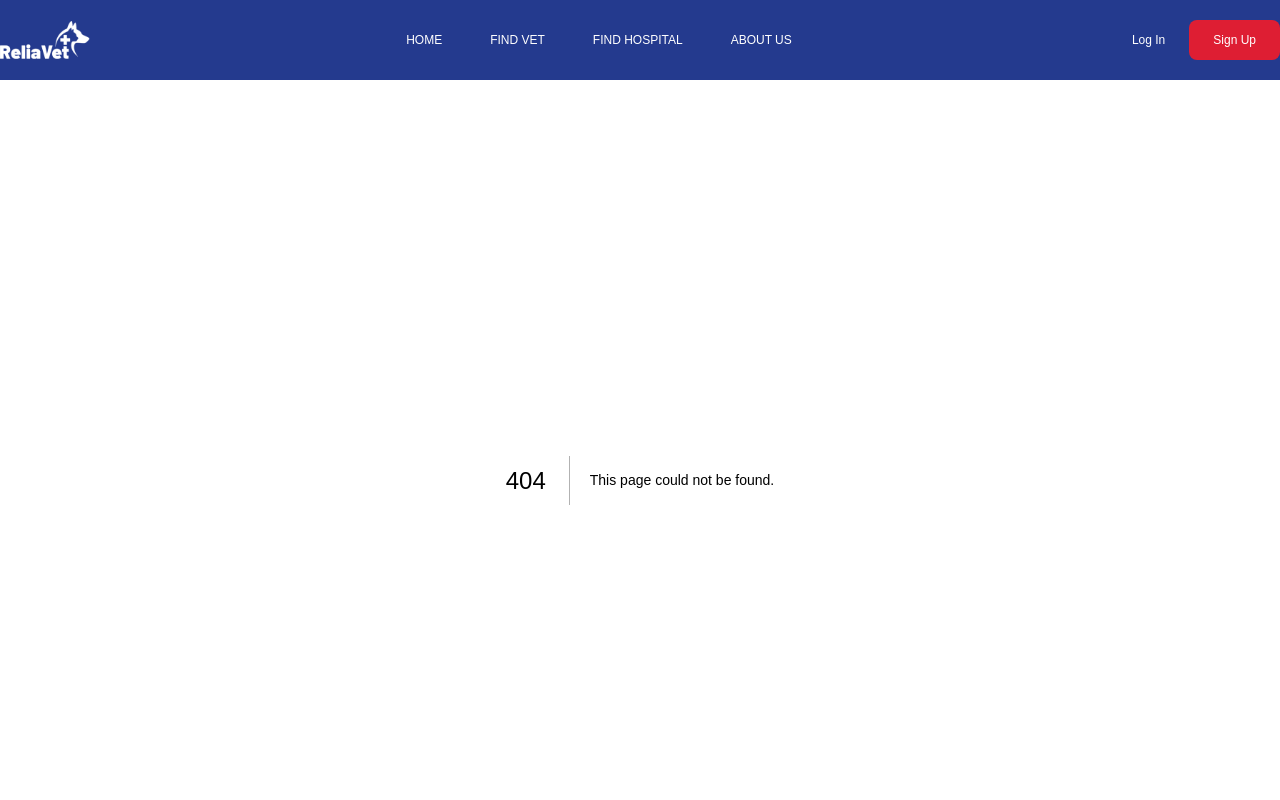
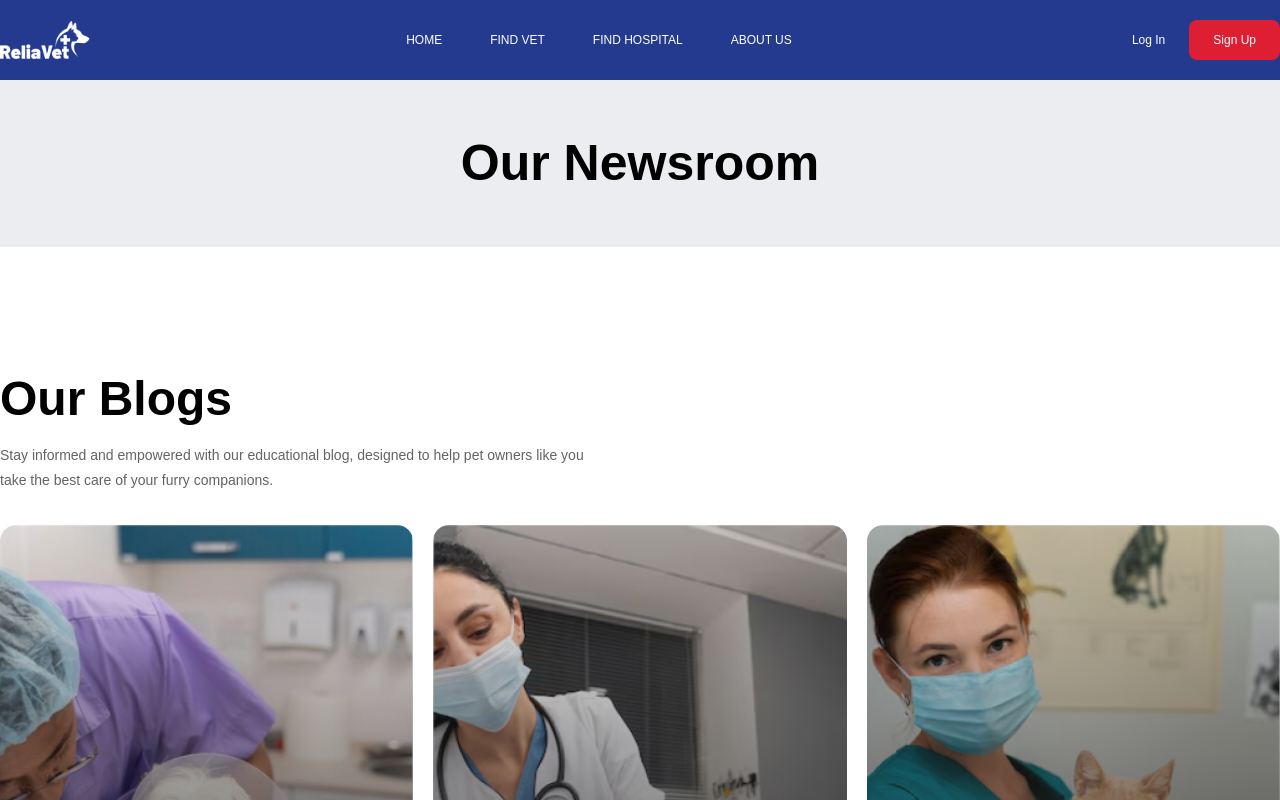
Before and after one commit to Devgod-1/reliavet-next, a Next.js app: page /blog in a window 1280 px wide. Before the commit this address had no page. Shown: the top 800 px of the page. Built offline with nearby package versions, Linux system fonts and the light colour scheme; a web font is replaced by a local one.

Commit message:
Blog Page Added

```diff
--- /dev/null
+++ b/src/app/blog/Hero.jsx
@@ -0,0 +1,8 @@
+
+export default function Hero() {
+    return (
+        <div className="flex flex-col items-center gap-y-8 bg-[#ECEDF0] 2xl:h-[70vh] justify-center relative py-14">
+            <h1 className="font-bold leading-[1.1] text-[27px] md:text-[35px] lg:text-[40px] xl:text-[50px] 2xl:text-[68px]">Our Newsroom</h1>
+        </div>
+    );
+}
--- /dev/null
+++ b/src/app/blog/page.jsx
@@ -0,0 +1,11 @@
+import Blog from "@/components/Blog";
+import Hero from "./Hero";
+
+export default function page() {
+    return (
+        <div>
+            <Hero />
+            <Blog />
+        </div>
+    );
+}
```
